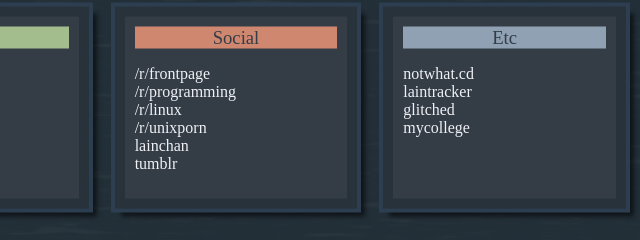
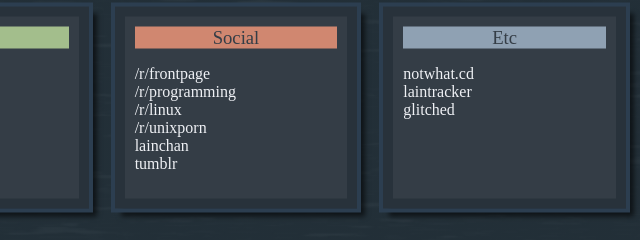
Before and after one commit to Bladdezz/startpage, a plain HTML site: page index.html in a window 1280 px wide. Shown: the part 404-644 px from the top of the page, 404-1044 px from the left. Drawn offline with Linux system fonts and the light colour scheme.

Commit message:
nothing to see here.

```diff
--- a/index.html
+++ b/index.html
@@ -67,7 +67,6 @@
                         <li><a href="https://notwhat.cd/">notwhat.cd</a></li>
                         <li><a href="https://laintracker.org/">laintracker</a></li>
                         <li><a href="https://glitched.xyz">glitched</a></li>
-                        <li><a href="https://mycollege.sunybroome.edu">mycollege</a></li>
                     </ul>
                 </div>
             </div>
```
